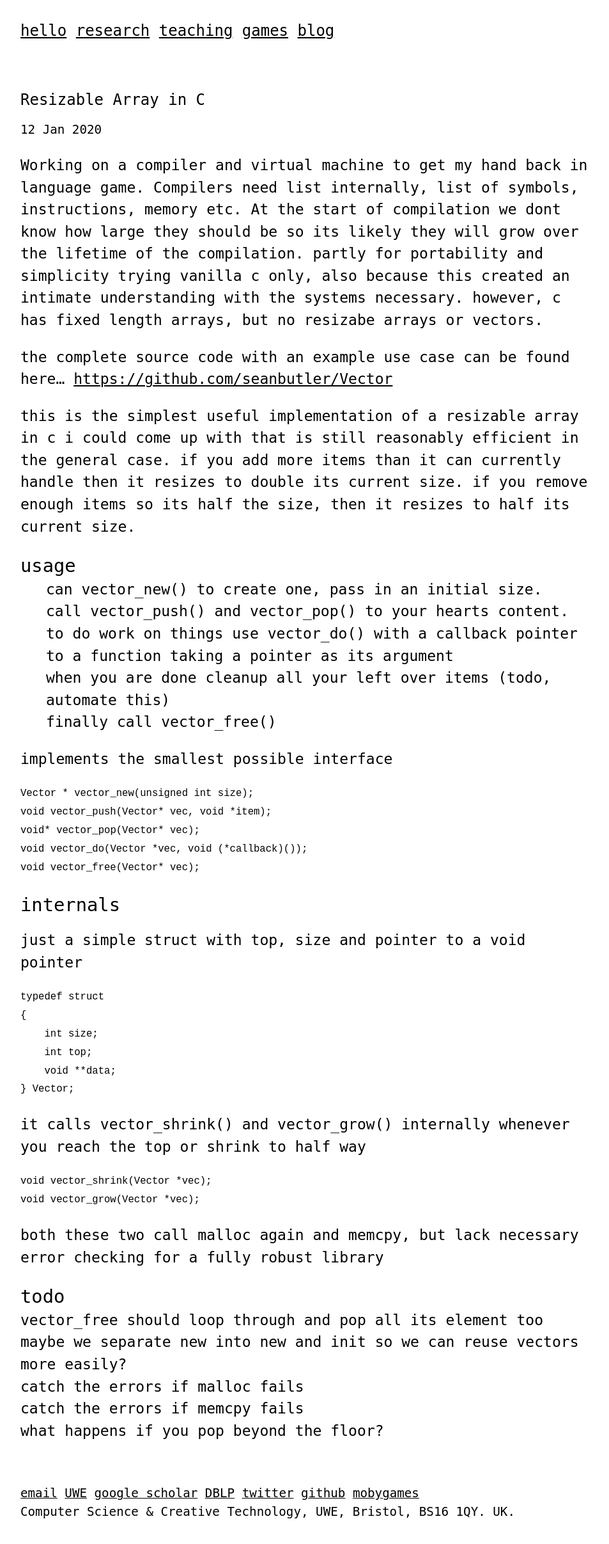
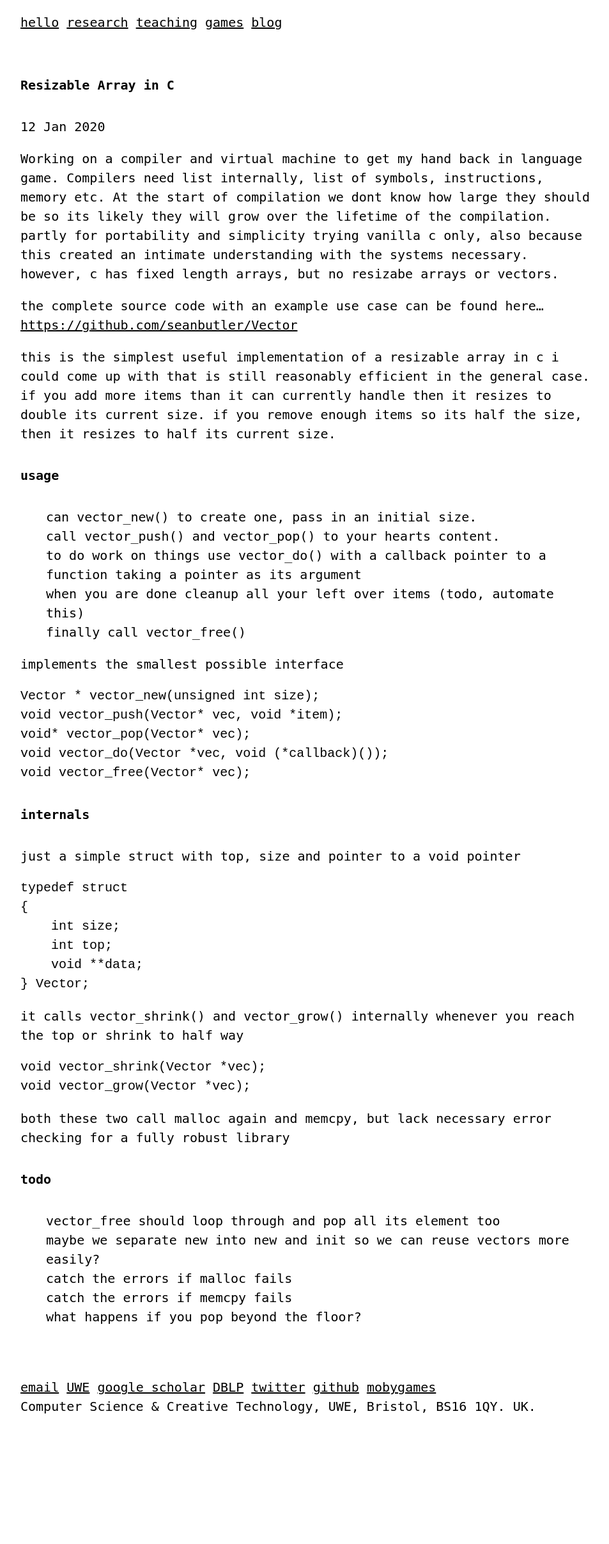
Before and after one commit to seanbutler/www.seanbutler.net, a Jekyll site: the page built from _posts/2019-09-04-resizable-array-in-c.md, in a window 1280 px wide. Shown: the whole page at 64% size, without its empty margins (158-1111 px from the left). Built offline with Jekyll 4.4.1, drawn with Linux system fonts in a browser that asks for light colours; after the commit the page ends 2253 px from its top, so only the background shows below that.

Commit message:
simpler styling

```diff
--- a/_layouts/post.html
+++ b/_layouts/post.html
@@ -6,13 +6,7 @@
 <p class="meta">{{ page.date | date_to_string }}</p>
 
 <div class="post">
-  <ul>
 
-  <li>
+  {{ content }}
 
-      {{ content }}
-
-  </li>
-
-</ul>
 </div>
--- a/css/mini.css
+++ b/css/mini.css
@@ -1,51 +1,51 @@
 html {
     height: 100%;
     overflow-y: scroll;
+    font-size: 20px;
+    line-height: 150%;
+    /* border-top: 4px solid black; */
 }
 
 body {
-
     background: white;
     color: black;
     font-family: mono;
-    height: 100%;
     margin: 0px;
     border: 0px;
     padding: 0px;
 }
 
-h1, h2, h3, h4, h5, h6{
-    font-size: 150%;
-    font-weight: 500;
-    margin-top: 30px;
-    margin-bottom: 5px;
+h1, h2, h3, h4, h5, h6 {
+    font-size:      20px;
+    line-height:    300%;
+    font-weight:    bold;
 }
 
-
-#nav{
-    line-height: 200%;
-    font-size: 150%;
-
+#nav {
+    /* font-size: 120%; */
+    line-height: 150%;
 }
 
 .container {
     margin:     auto;
-    padding: 1em 1em 1em 1em;
-    max-width: 900px;
+    padding:    1em 1em 1em 1em;
+    max-width:  900px;
 }
 
-li, p{
-    font-size: 120%;
-    line-height: 150%;
+li, p {
+
 }
 
-ul{
-    padding-left: 0;
+
+ul {
+    /* padding-left: 0; */
 }
 
-li{
+
+li {
     list-style-type:none;
 }
+
 
 .code {
     /* background: #AAA; */
@@ -63,36 +63,37 @@
     color:#AAA;
 }
 
+
 a[href]:active {
     color:orange;
 }
 
+
 img {
-    width: 100%
+    /* padding-left: 10%;  */
+    width: 80%
 }
+
 
 @media screen and (max-width: 992px) {
     body {
         color: white;
         background-color: black;
-    font-size:	24px;
+        font-size:	32px;
     }
 
 
     h1, h2, h3, h4, h5, h6{
-    font-size:	48px;
+        font-size:	32px;
+        font-weight: bold;
+        color: white;
+        line-height: 300%;
 
-    font-weight: 500;
-    margin-top: 30px;
-    margin-bottom: 5px;
-    color: white;
     }
 
     #nav {
-    background-color: black;
-    font-size:	36px;
+
     }
-
 
     a {
         text-decoration: underline;
--- a/research/index.html
+++ b/research/index.html
@@ -46,8 +46,6 @@
 {% endfor %}
 
 
-
-
 <h2>online experiments</h2>
 
 {% for doc in site.experiments %}
```
Also changed, not shown: games/index.html (indentation only). Lines whose indentation alone changed are shown as unchanged.
